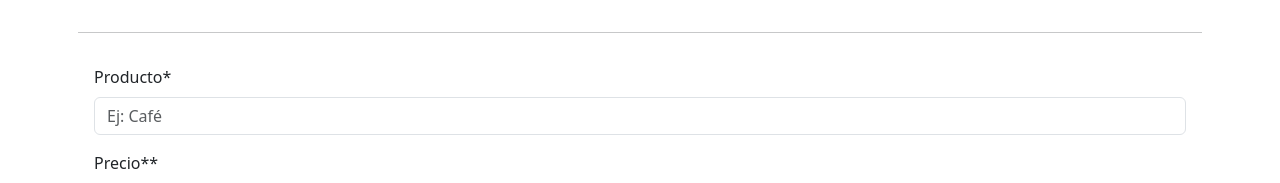
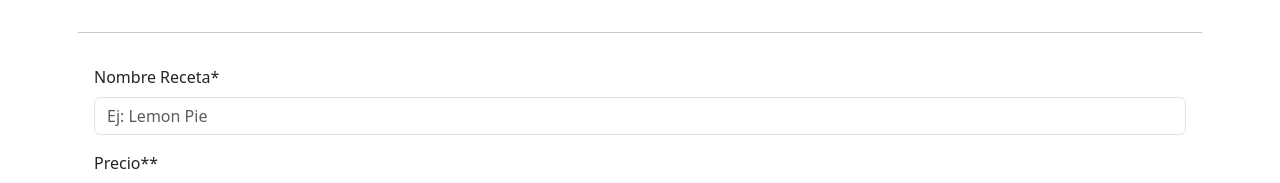
Before and after one commit to CosmeNicolas/cookinando-blogDeCocina, a React (Vite) app: page /administrador/crear in a window 1280 px wide. Shown: the part 148-331 px from the top of the page. Built offline with nearby package versions, Linux system fonts and the light colour scheme.

Commit message:
cambie el nombre del formulario , agregar producto a agregar nombre de receta

```diff
--- a/package.json
+++ b/package.json
@@ -16,6 +16,7 @@
     "@fortawesome/free-solid-svg-icons": "^6.5.1",
     "@fortawesome/react-fontawesome": "^0.2.0",
     "bootstrap": "^5.3.2",
+    "json-server": "^1.0.0-alpha.23",
     "localforage": "^1.10.0",
     "match-sorter": "^6.3.4",
     "react": "^18.2.0",
--- a/src/components/pages/Administrador.jsx
+++ b/src/components/pages/Administrador.jsx
@@ -4,7 +4,7 @@ import { FontAwesomeIcon } from '@fortawesome/react-fontawesome';
 import {faCirclePlus} from '@fortawesome/free-solid-svg-icons'
 import { faTrash } from '@fortawesome/free-solid-svg-icons';
 import { faPenToSquare } from '@fortawesome/free-solid-svg-icons';
-import { faFolderPlus } from '@fortawesome/free-solid-svg-icons';
+
 
 
 
@@ -28,8 +28,8 @@ const Administrador = () => {
       <thead>
         <tr>
           <th>Cod</th>
-          <th>Producto</th>
-          <th>Precio</th>
+          <th>Nombre Receta</th>
+          <th>Ingredientes</th>
           <th>URLimg</th>
           <th>Categoría</th>
           <th>Opciones</th>
--- a/src/components/pages/FormularioReceta.jsx
+++ b/src/components/pages/FormularioReceta.jsx
@@ -28,12 +28,12 @@ const FormularioReceta = () => {
         >
           {/*Producto  */}
           <Form.Group className="mb-3" controlId="formBasicEmail">
-            <Form.Label>Producto*</Form.Label>
+            <Form.Label>Nombre Receta*</Form.Label>
             <Form.Control
               type="text"
-              placeholder="Ej: Café"
+              placeholder="Ej: Lemon Pie"
               name="producto"
-              {...register("nombreProducto", {
+              {...register("nombreReceta", {
                 required: "El nombre del producto es obligatorio",
                 minLength: {
                   value: 2,
```
Also changed, not shown: 1 other file (tests, documents, lock files or other folders).
